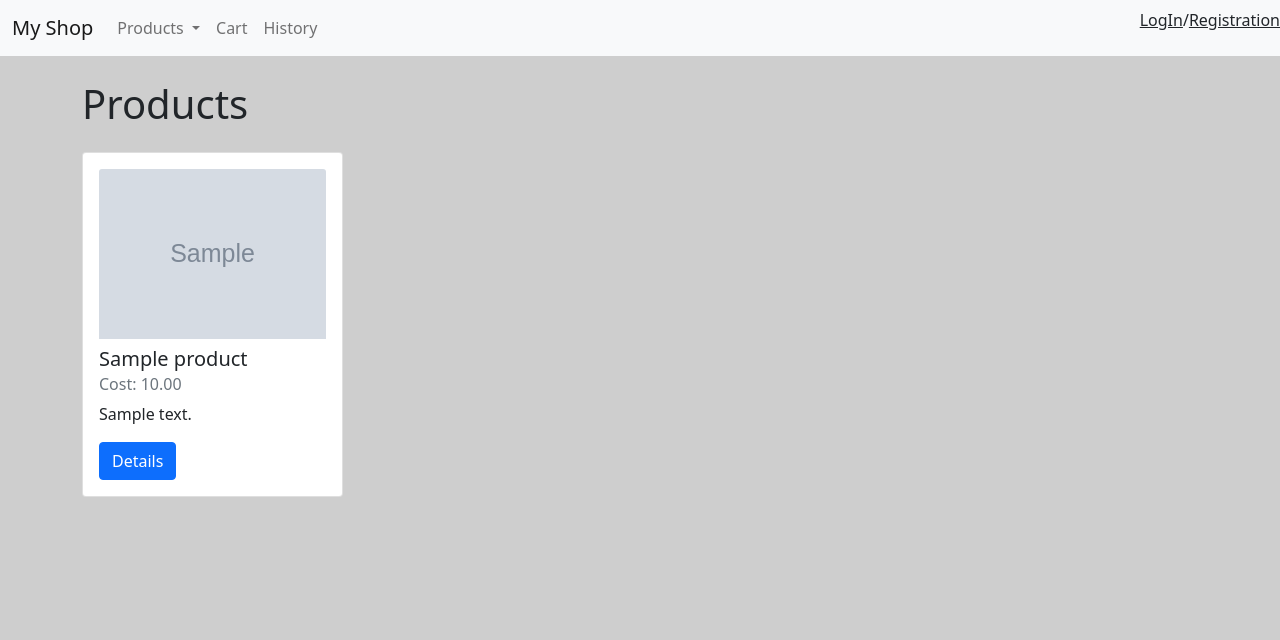
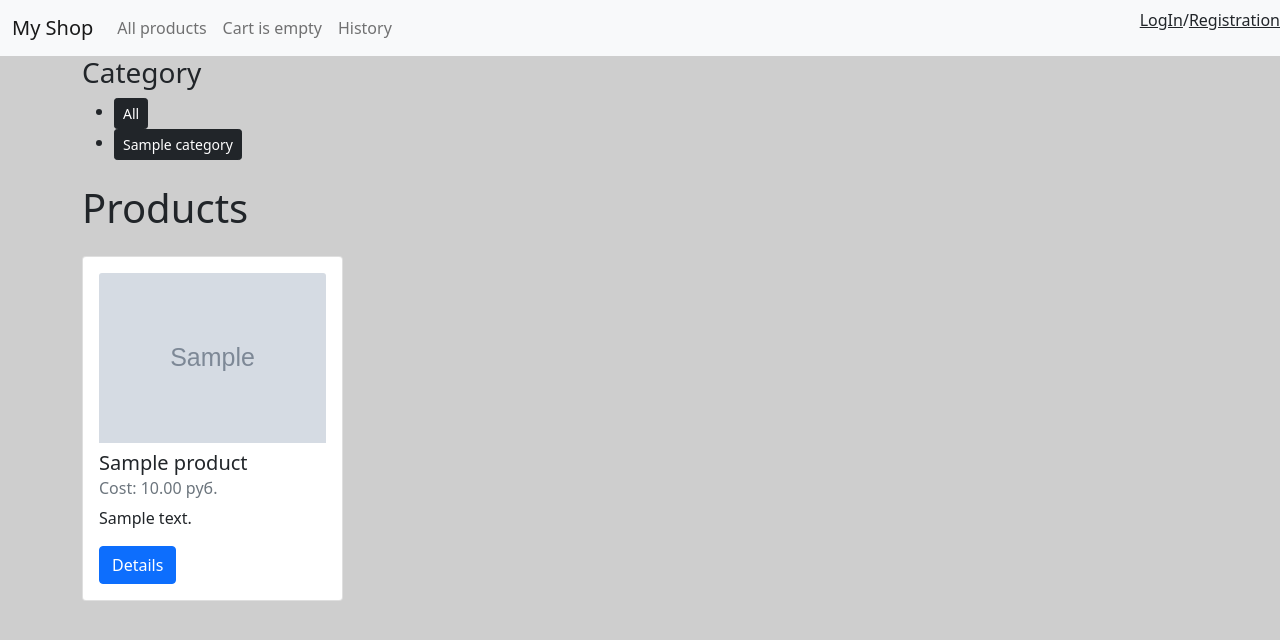
Before and after one commit to m0shanya/diplom, a Django app: page / in a window 1280 px wide. Shown: the top 640 px of the page. Run offline with Django 4.2, Linux system fonts and the light colour scheme; tables that the repository leaves empty hold one stand-in row (values such as "Sample post"); grey boxes marked "Sample" are stand-in pictures; some libraries are stand-ins or nearby versions.

Commit message:
edit cart, categories, add context processor for cart

```diff
--- /dev/null
+++ b/diplom/cart/context_processor.py
@@ -0,0 +1,5 @@
+from .cart import Cart
+
+
+def cart(request):
+    return {'cart': Cart(request)}
--- a/diplom/diplom/settings.py
+++ b/diplom/diplom/settings.py
@@ -42,6 +42,7 @@ INSTALLED_APPS = [
     'diplom',
     'shop',
     'cart',
+    'orders',
 ]
 
 MIDDLEWARE = [
@@ -69,6 +70,7 @@ TEMPLATES = [
                 'django.template.context_processors.request',
                 'django.contrib.auth.context_processors.auth',
                 'django.contrib.messages.context_processors.messages',
+                'cart.context_processor.cart',
             ],
         },
     },
--- a/diplom/diplom/urls.py
+++ b/diplom/diplom/urls.py
@@ -20,7 +20,7 @@ from django.conf import settings
 from django.conf.urls.static import static
 
 from cart.views import cart_detail, cart_add, cart_remove
-from shop.views import prod_list, product_details_view, purchase_history
+from shop.views import prod_list, product_details_view
 from diplom.authentication import user_login, logout_view, register
 
 urlpatterns = [
@@ -30,10 +30,10 @@ urlpatterns = [
         "product/<int:product_id>/", product_details_view, name="product_details_view"
     ),
     path('cart/', cart_detail, name='cart'),
+    path('product/<str:category_slug>', prod_list, name='product_list_by_category'),
     path('add/<int:product_id>', cart_add, name='cart_add'),
     path('remove/<int:product_id>', cart_remove, name='cart_remove'),
     path('login/', user_login, name='login'),
     path('logout/', logout_view, name='logout'),
     path('register/', register, name='register'),
-    path('history/', purchase_history, name='history'),
 ] + static(settings.MEDIA_URL, document_root=settings.MEDIA_ROOT)
--- a/diplom/shop/admin.py
+++ b/diplom/shop/admin.py
@@ -18,7 +18,7 @@ class PurchaseInline(admin.TabularInline):
 
 @admin.register(Product)
 class ProductAdmin(admin.ModelAdmin):
-    list_display = ("title", "cost")
+    list_display = ("title", "cost", "category")
     search_fields = ("title",)
     inlines = [
         PurchaseInline,
--- a/diplom/shop/models.py
+++ b/diplom/shop/models.py
@@ -1,5 +1,6 @@
 from django.conf import settings
 from django.db import models
+from django.urls import reverse
 
 
 class Product(models.Model):
@@ -19,6 +20,7 @@ class Product(models.Model):
 
     def __str__(self):
         return f"{self.title} - {self.cost}"
+
 
 
 class Buy(models.Model):
@@ -43,3 +45,7 @@ class Category(models.Model):
 
     def __str__(self):
         return self.title
+
+    def get_absolute_url(self):
+        return reverse('product_list_by_category',
+                        args=[self.slug])
--- a/diplom/shop/views.py
+++ b/diplom/shop/views.py
@@ -2,15 +2,20 @@ import logging
 
 from django.shortcuts import redirect, render, get_object_or_404
 
-from shop.models import Product, Buy
+from shop.models import Product, Buy, Category
 from cart.forms import CartAddProductForm
 
 logger = logging.getLogger(__name__)
 
 
-def prod_list(request):
+def prod_list(request, category_slug=None):
+    category = None
+    categories = Category.objects.all()
     prod = Product.objects.all()
-    return render(request, "shop/list.html", {"products": prod})
+    if category_slug:
+        category = get_object_or_404(Category, slug=category_slug)
+        prod = prod.filter(category=category)
+    return render(request, "shop/list.html", {"products": prod, 'category': category, 'categories': categories})
 
 
 def product_details_view(request, product_id):
@@ -24,12 +29,3 @@ def product_details_view(request, product_id):
         else:
             return redirect('/login/', )
     return render(request, "shop/details.html", {"product": product, 'product_cart_form': product_cart_form})
-
-
-def purchase_history(request):
-    if request.user.is_authenticated:
-        prod = Product.objects.all()
-        purchases = Buy.objects.filter(user=request.user)
-        return render(request, "shop/history.html", {'products': prod, 'purchases': purchases})
-    else:
-        return redirect('/login/', )
--- a/diplom/templates/navbar.html
+++ b/diplom/templates/navbar.html
@@ -8,28 +8,19 @@
     </button>
     <div class="collapse navbar-collapse" id="navbarSupportedContent">
       <ul class="navbar-nav me-auto mb-2 mb-lg-0">
-        <li class="nav-item dropdown">
-          <a class="nav-link dropdown-toggle" aria-current="page" href="/" id="navbarDropdown" role="button" data-bs-toggle="dropdown" aria-expanded="false">
-            Products
-          </a>
-          <ul class="dropdown-menu" aria-labelledby="navbarDropdown">
-            <li><a class="dropdown-item" href="/">All products</a></li>
-              <div class="btn-group dropend">
-                  <a type="button" class="btn">
-                      Categories
-                  </a>
-                  <a type="button" class="btn dropdown-toggle dropdown-toggle-split"
-                          data-bs-toggle="dropdown" aria-expanded="false">
-                      <span class="visually-hidden">Toggle Dropright</span>
-                  </a>
-                  <ul class="dropdown-menu">
-                      <!-- Dropdown menu links -->
-                  </ul>
-              </div>
-          </ul>
+        <li class="nav-item">
+          <a class="nav-link" href="/">All products</a>
         </li>
         <li class="nav-item">
-          <a class="nav-link" href="/cart/">Cart</a>
+          <a class="nav-link" href="/cart/">
+              {% with total_items=cart|length %}
+                  {% if cart|length > 0 %}
+                      Cart({{ total_items }} item{{ total_items|pluralize }}, {{ cart.get_total_price }} руб.)
+                  {% else %}
+                      Cart is empty
+                  {% endif %}
+              {% endwith %}
+          </a>
         </li>
         <li class="nav-item">
           <a class="nav-link" href="/history/">History</a>
--- a/diplom/templates/shop/details.html
+++ b/diplom/templates/shop/details.html
@@ -14,10 +14,10 @@
   <h1 class="my-4">{{ product.title }}</h1>
   <div class="row">
     <div class="col-8">
-      <h3 class="mb-3">Cost: {{ product.cost }}</h3>
-      <h3 class="mb-3">Category: {{ product.category.slug }}</h3>
+      <h4 class="mb-3">Cost: {{ product.cost }} руб.</h4>
+      <h4>Category: <a href="{{ product.category.get_absolute_url }}">{{ product.category }}</a></h4>
       <div class="mb-3">
-        <h3 class="mb-3">Description:</h3>
+        <h4 class="mb-3">Description:</h4>
         {{ product.description }}
       </div>
 
--- a/diplom/templates/shop/history.html
+++ b/diplom/templates/shop/history.html
@@ -20,7 +20,7 @@
             {% with buy=item.purchase %}
                 <tr>
                     <td>
-                        <a href="{% url "product_details_view" prod.id%}">
+                        <a href="{% url "product_details_view" buy.id%}">
                             <img src="
                                 {% if prod.image %}
                                     {{ prod.image.url }}
--- a/diplom/templates/shop/item.html
+++ b/diplom/templates/shop/item.html
@@ -8,7 +8,7 @@
       <img src="{% static 'no-image.jpg' %}" class="card-img-top img-thumbnail" alt="No image">
     {% endif %}
     <h5 class="card-title">{{ product.title }}</h5>
-    <h6 class="card-subtitle mb-2 text-muted">Cost: {{ product.cost }}</h6>
+    <h6 class="card-subtitle mb-2 text-muted">Cost: {{ product.cost }} руб.</h6>
     {% if product.description %}
       <p class="card-text">{{ product.description }}</p>
     {% endif %}
--- a/diplom/templates/shop/list.html
+++ b/diplom/templates/shop/list.html
@@ -4,6 +4,19 @@
 {% block title %}Products{% endblock %}
 
 {% block content %}
+      <div id="sidebar">
+        <h3>Category</h3>
+        <ul>
+            <li {% if not category %}class="selected"{% endif %}>
+                <a class="btn btn-dark btn-sm" href="/">All</a>
+            </li>
+            {% for c in categories %}
+                <li {% if category.slug == c.slug %}class="selected"{% endif %}>
+                    <a class="btn btn-dark btn-sm" href="{{ c.get_absolute_url }}">{{ c.title }}</a>
+                </li>
+            {% endfor %}
+        </ul>
+    </div>
   <main class="products">
     <h1 class="my-4">{% translate "Products" %}</h1>
     <div class="row">
```
